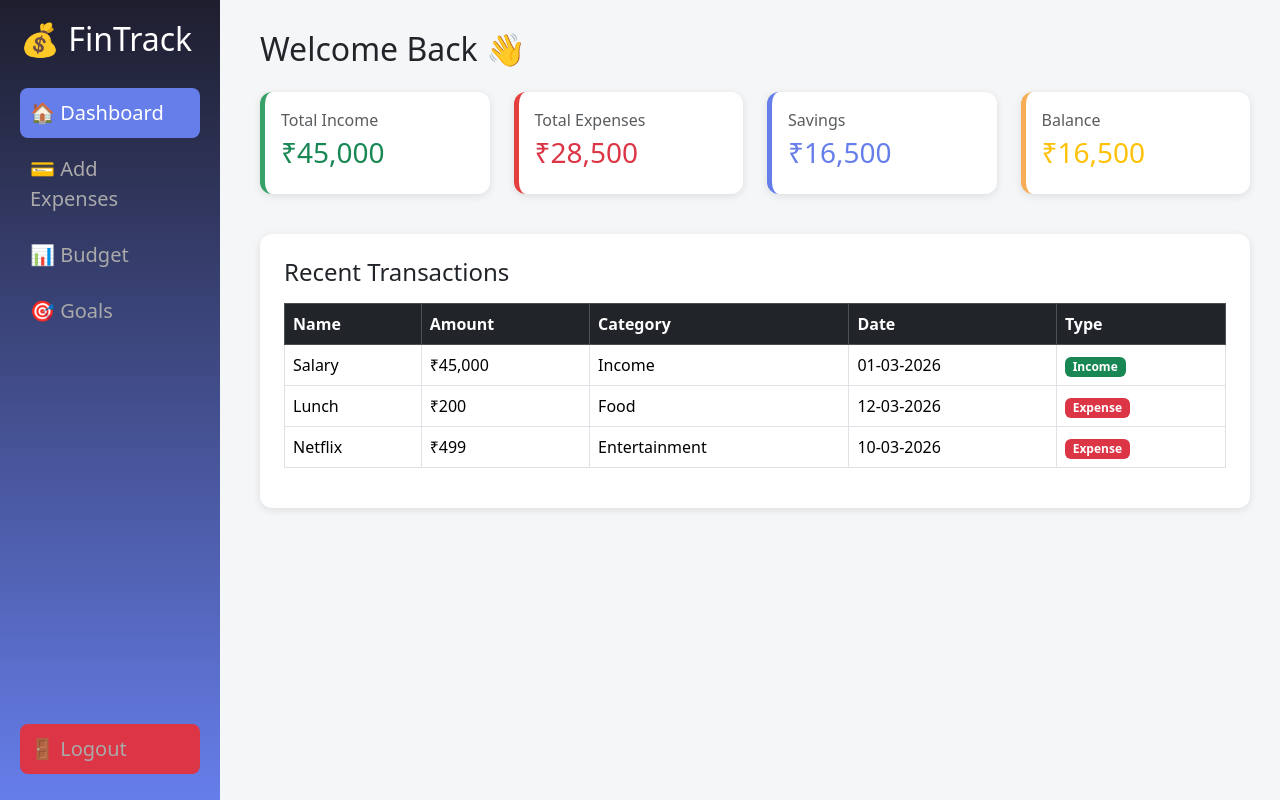
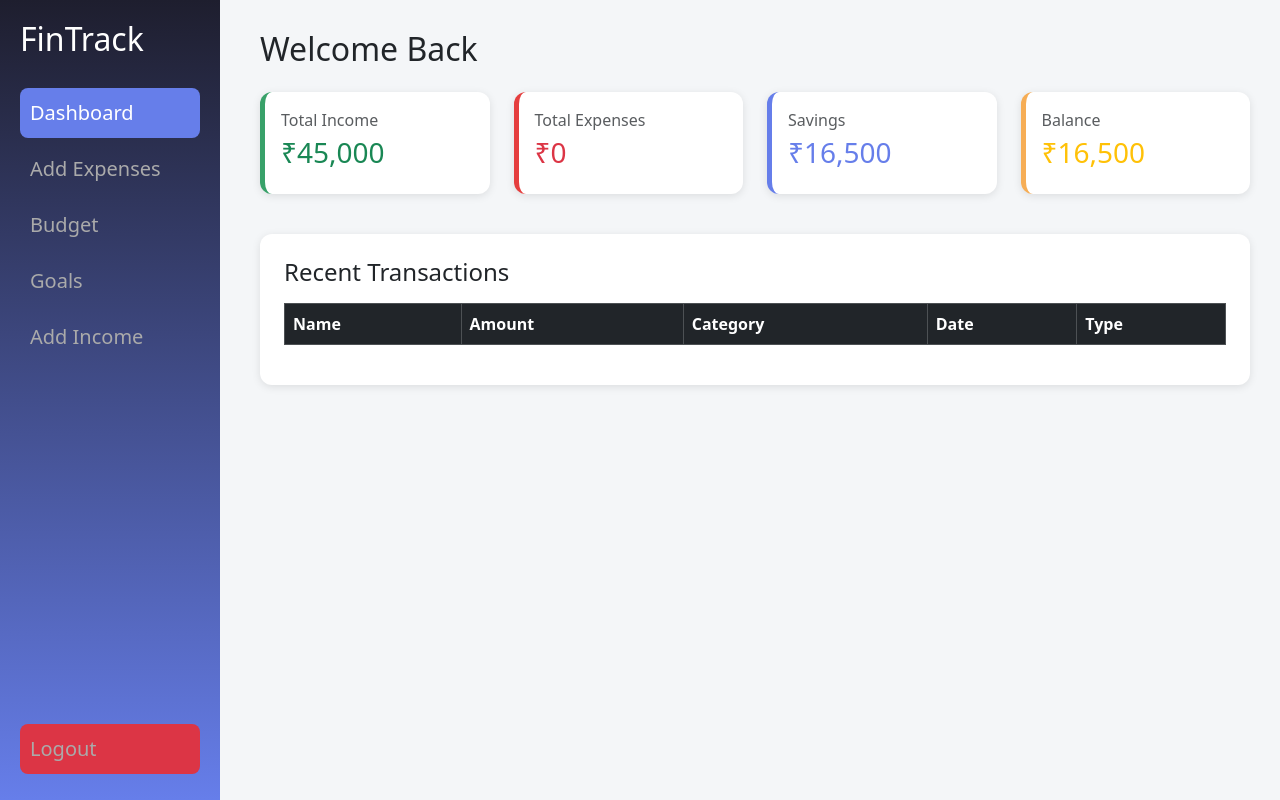
Before and after one commit to Harini-SA/PERSONAL-EXPENSE-TRACKER, a Flask app: page /dashboard in a window 1280 px wide. Run offline with Flask 3, Linux system fonts and the light colour scheme; lists and menus that the app fills with data are empty.

Commit message:
added a add income in sidebar

```diff
--- a/templates/dashboard.html
+++ b/templates/dashboard.html
@@ -49,16 +49,17 @@
 
 <body>
     <div class="sidebar">
-        <h2 style="margin-bottom: 30px;">💰 FinTrack</h2>
-        <a href="/dashboard" class="nav-link active">🏠 Dashboard</a>
-        <a href="/add_expense" class="nav-link">💳 Add Expenses</a>
-        <a href="/budget" class="nav-link">📊 Budget</a>
-        <a href="/goals" class="nav-link">🎯 Goals</a>
-        <a href="/login" class="nav-link bg-danger mt-auto">🚪 Logout</a>
+        <h2 style="margin-bottom: 30px;">FinTrack</h2>
+        <a href="/dashboard" class="nav-link active">Dashboard</a>
+        <a href="/add_expense" class="nav-link">Add Expenses</a>
+        <a href="/budget" class="nav-link">Budget</a>
+        <a href="/goals" class="nav-link">Goals</a>
+        <a href="/add_income" class="nav-link">Add Income</a>
+        <a href="/login" class="nav-link bg-danger mt-auto">Logout</a>
     </div>
     <div class="main-content">
 
-        <h2 class="mb-4">Welcome Back 👋</h2>
+        <h2 class="mb-4">Welcome Back </h2>
 
         <!-- Summary Cards -->
         <div class="row mb-4">
@@ -73,7 +74,7 @@
             <div class="col-md-3 mb-3">
                 <div class="card p-3 card-expense">
                     <p class="text-muted mb-1">Total Expenses</p>
-                    <h3 class="text-danger">₹28,500</h3>
+                    <h3 class="text-danger" id="total_expense">₹0</h3>
                 </div>
             </div>
 
@@ -108,30 +109,35 @@
                         <th>Type</th>
                     </tr>
                 </thead>
-                <tbody>
-                    <tr>
-                        <td>Salary</td>
-                        <td>₹45,000</td>
-                        <td>Income</td>
-                        <td>01-03-2026</td>
-                        <td><span class="badge bg-success">Income</span></td>
-                    </tr>
-                    <tr>
-                        <td>Lunch</td>
-                        <td>₹200</td>
-                        <td>Food</td>
-                        <td>12-03-2026</td>
-                        <td><span class="badge bg-danger">Expense</span></td>
-                    </tr>
-                    <tr>
-                        <td>Netflix</td>
-                        <td>₹499</td>
-                        <td>Entertainment</td>
-                        <td>10-03-2026</td>
-                        <td><span class="badge bg-danger">Expense</span></td>
-                    </tr>
+                <tbody id="recent_transactions">
+
                 </tbody>
             </table>
+            </div>
+        </div>
+    </div>
+
+
+            <script>
+                async function dashboard_load(){
+                    let summary = await fetch("http://127.0.0.1:5000/dashboard/summary");
+                    let data = await summary.json();
+                    document.getElementById("total_expense").textContent = `₹${data.total_expenses.toFixed(2)}`;
+
+                    let transaction = await fetch("http://127.0.0.1:5000/dashboard/recent_transactions");
+                    let response = await transaction.json();
+                    let rows = response.map(expense =>
+                    `<tr>
+                        <td>${expense.name}</td>
+                        <td>₹${expense.amount}</td>
+                        <td>${expense.category}</td>
+                        <td>${expense.date}</td>
+                        <td><span class="badge bg-danger">Expense</span></td>
+                    </tr>`);
+                    document.getElementById("recent_transactions").innerHTML = rows.join("");
+                }
+                dashboard_load();
+            </script>
 
 </body>
 
```
